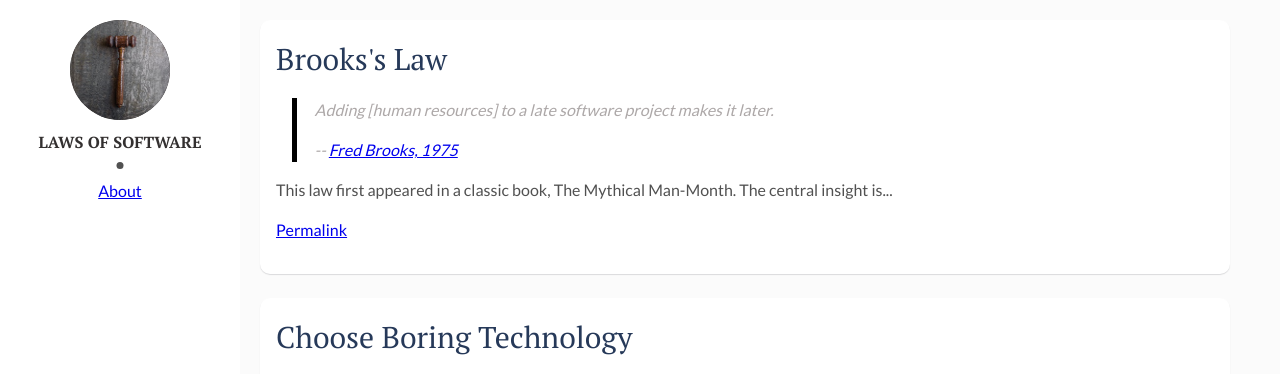
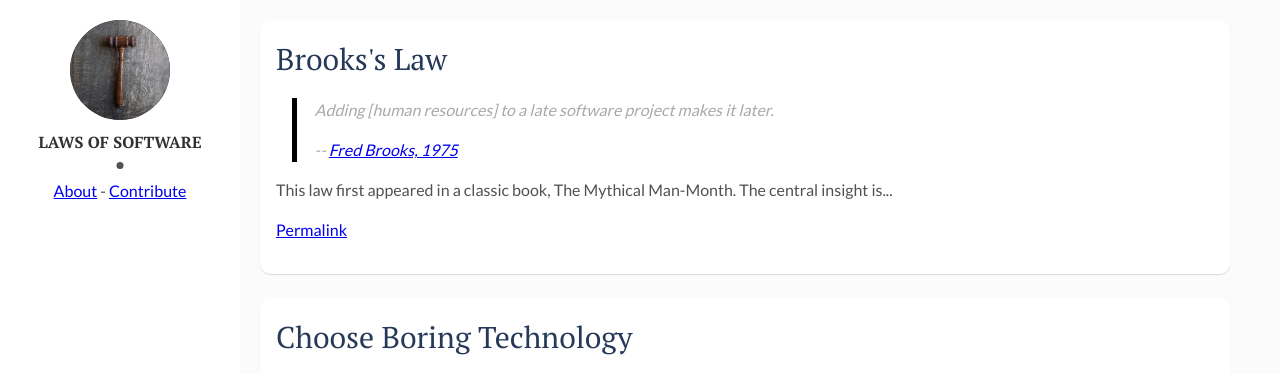
Before and after one commit to shaisachs/laws-of-software, a Jekyll site: the page built from index.html, in a window 1280 px wide. Shown: the top 374 px of the page. Built offline with Jekyll 4.4.1, drawn with Linux system fonts in a browser that asks for light colours.

Commit message:
Add contribute link
Signed-off-by: Shai Sachs <shaisachs@gmail.com>

```diff
--- a/_layouts/main.html
+++ b/_layouts/main.html
@@ -9,7 +9,7 @@ layout: default
         <a href="{{site.baseurl}}/"><img src="{{site.baseurl}}/assets/img/{% if site.site-img %}{{site.site-img}}{% endif %}" alt="{{site.title}}"></a>
       </div>
       <div class="site-name">{{site.title}}</div>
-      <p><a href="{{site.baseurl}}/about">About</a></p>
+      <p><a href="{{site.baseurl}}/about">About</a> - <a href="https://github.com/shaisachs/laws-of-software">Contribute</a></p>
     </div>
   </header> <!-- End Header -->
   <footer>
```
